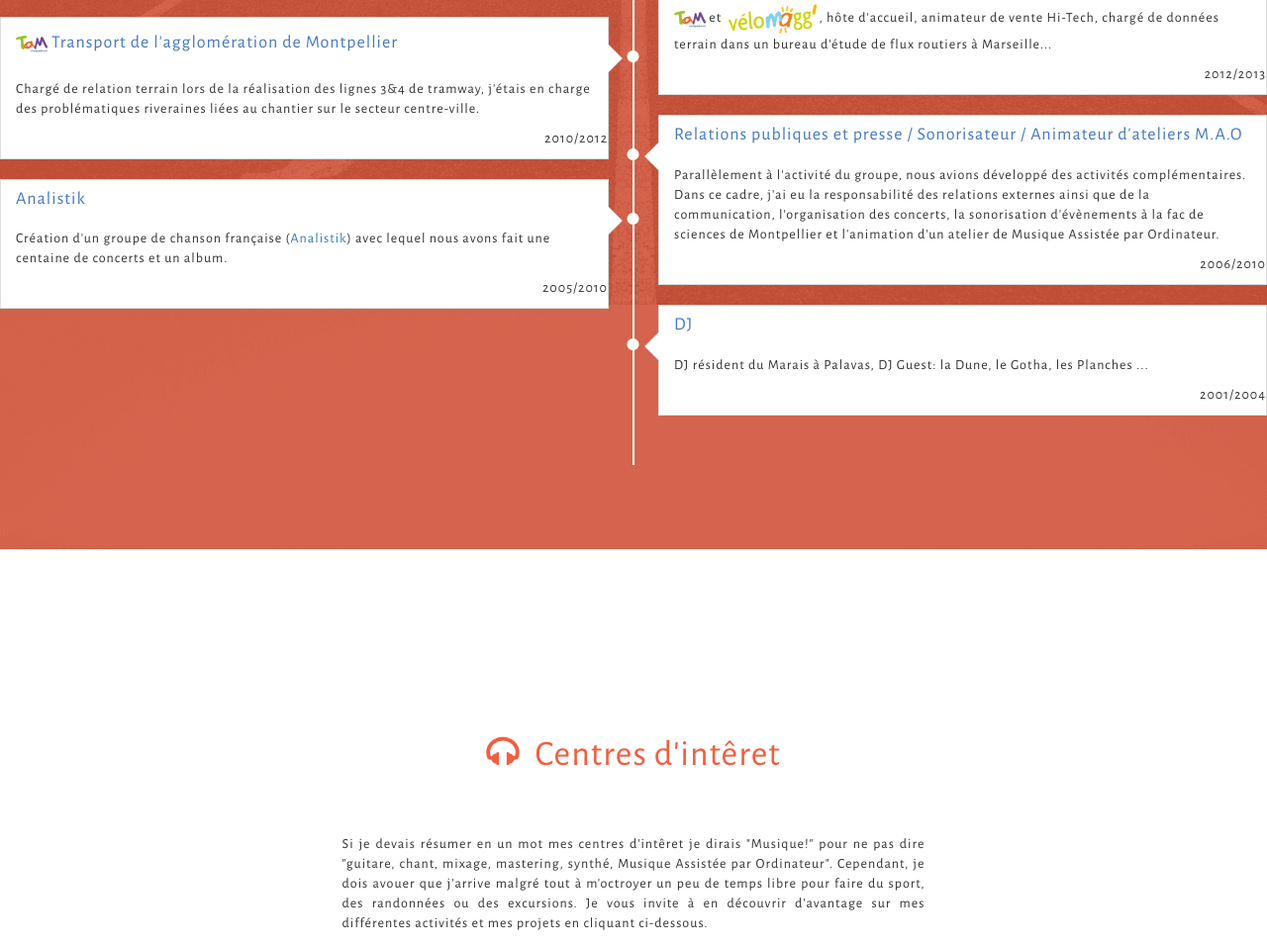
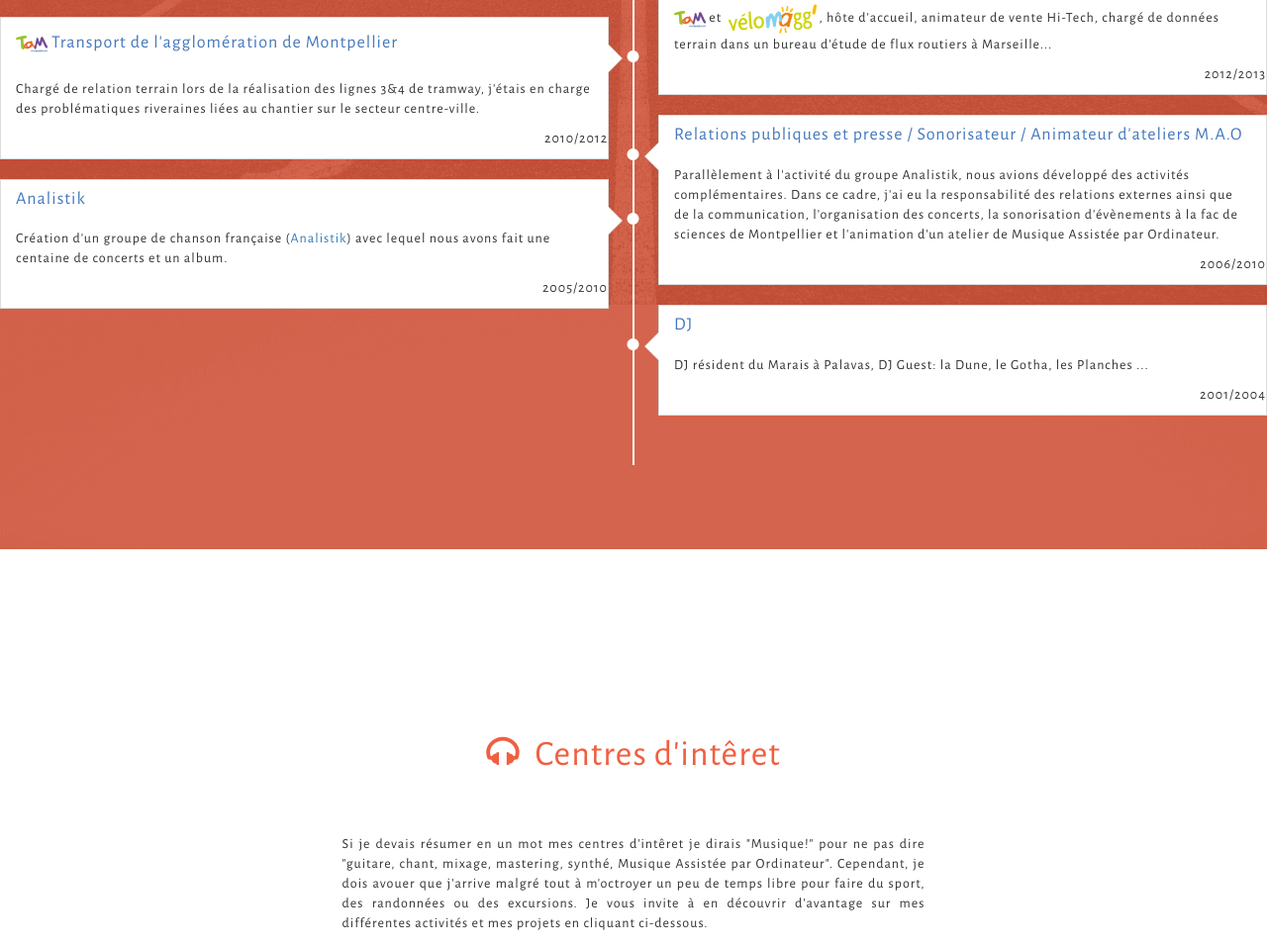
Before and after one commit to tipyaf/yannickB, a plain HTML site: page index.html in a window 1280 px wide. Shown: the part 2965-3922 px from the top of the page at 99% size. Drawn offline with nearby package versions, Linux system fonts and the light colour scheme; a script that the page names is missing.

```diff
--- a/index.html
+++ b/index.html
@@ -301,7 +301,7 @@
                         <h4>Relations publiques et presse / Sonorisateur / Animateur d'ateliers M.A.O</h4>
                     </div>
                     <div class="timeline-body">
-                        <p>Parallèlement à l'activité du groupe, nous avions développé des activités complémentaires. Dans ce cadre, j'ai eu la responsabilité des relations externes ainsi que de la communication, l'organisation des concerts,  la sonorisation d'évènements à la fac de sciences de Montpellier et l'animation d'un atelier de Musique Assistée par Ordinateur.</p>
+                        <p>Parallèlement à l'activité du groupe Analistik, nous avions développé des activités complémentaires. Dans ce cadre, j'ai eu la responsabilité des relations externes ainsi que de la communication, l'organisation des concerts,  la sonorisation d'évènements à la fac de sciences de Montpellier et l'animation d'un atelier de Musique Assistée par Ordinateur.</p>
                     </div>
                     <div class="timeline-footer">
                         <p class="text-right">2006/2010</p>
```
